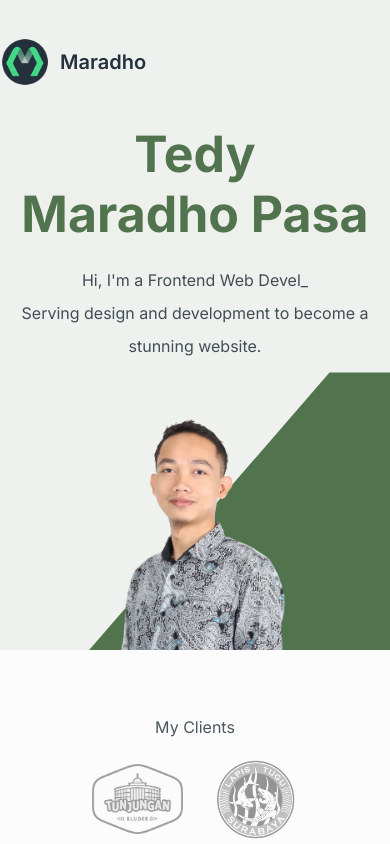
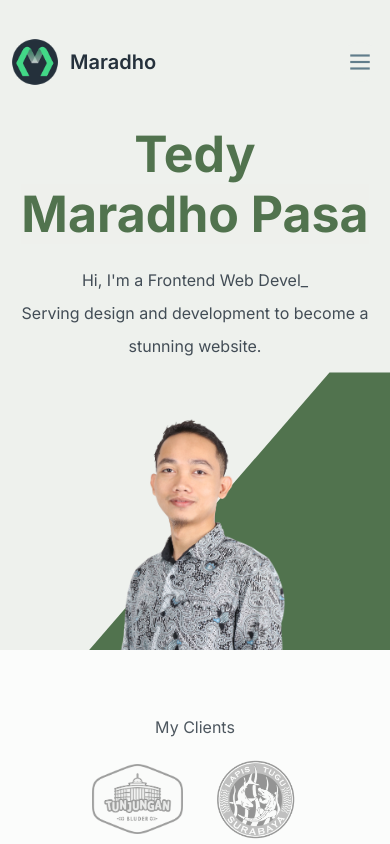
Before and after one commit to tedymaradho/maradho, a React (Vite) app: page / in a window 390 px wide. Shown: the top 844 px of the page. Built offline with nearby package versions, Linux system fonts and the light colour scheme; the HTML template or start-up script is replaced by a standard one.

Commit message:
navbar responsive fixed

```diff
--- a/src/components/Footer.jsx
+++ b/src/components/Footer.jsx
@@ -111,10 +111,22 @@ const Email = styled.div`
 const Address = styled.div`
   display: flex;
   align-items: center;
+
+  @media ${device.mobileS} {
+    opacity: 0;
+  }
+  @media ${device.tablet} {
+    opacity: 100%;
+  }
 `;
 
 const Reserved = styled.p`
-  opacity: 50%;
+  @media ${device.mobileS} {
+    opacity: 0;
+  }
+  @media ${device.tablet} {
+    opacity: 50%;
+  }
 `;
 
 const Right = styled.div`
--- a/src/components/Navbar.jsx
+++ b/src/components/Navbar.jsx
@@ -1,12 +1,23 @@
 import Logo from "../assets/logo.png";
 import { ButtonInverseSmall } from "../styles/Button";
 import { device } from "../styles/Device";
+import { FcMenu } from "react-icons/fc";
 import styled from "styled-components";
 
 const Container = styled.div`
   height: 124px;
   display: flex;
   align-items: center;
+
+  @media ${device.mobileS} {
+    width: 100vw;
+    padding: 0 10px;
+  }
+  @media ${device.tablet} {
+    width: 100%;
+    padding: 0;
+  }
+
   justify-content: space-between;
 `;
 
@@ -28,10 +39,32 @@ const LogoName = styled.span`
 `;
 
 const Navlink = styled.div`
-  display: flex;
-  align-items: center;
-  gap: 10px;
-  opacity: 80%;
+  @media ${device.mobileS} {
+    display: none;
+  }
+  @media ${device.tablet} {
+    display: flex;
+    align-items: center;
+    gap: 10px;
+    opacity: 80%;
+  }
+`;
+
+const MenuIcon = styled(FcMenu)`
+  padding: 7px;
+  background-color: ${(props) => props.theme.bg};
+  border-radius: 50%;
+
+  @media ${device.mobileS} {
+    display: inline-block;
+  }
+  @media ${device.tablet} {
+    display: none;
+  }
+
+  &:hover {
+    background-color: white;
+  }
 `;
 
 function Navbar() {
@@ -49,6 +82,7 @@ function Navbar() {
         <ButtonInverseSmall>Tools</ButtonInverseSmall>
         <ButtonInverseSmall>Contact</ButtonInverseSmall>
       </Navlink>
+      <MenuIcon size="2.5em" />
     </Container>
   );
 }
--- a/src/pages/Home.jsx
+++ b/src/pages/Home.jsx
@@ -17,7 +17,13 @@ const Container = styled.div`
 `;
 
 const SectionDefault = css`
-  width: 100%;
+  @media ${device.mobileS} {
+    width: 100vw;
+  }
+  @media ${device.tablet} {
+    width: 100%;
+  }
+
   height: 650px;
 `;
 
```
